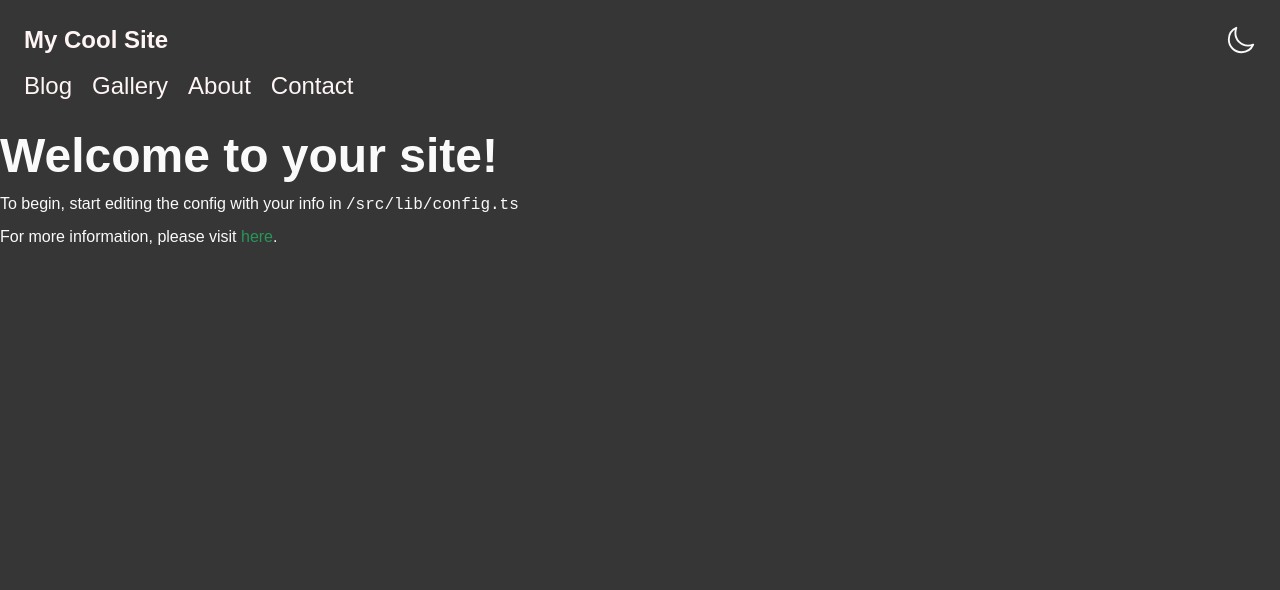
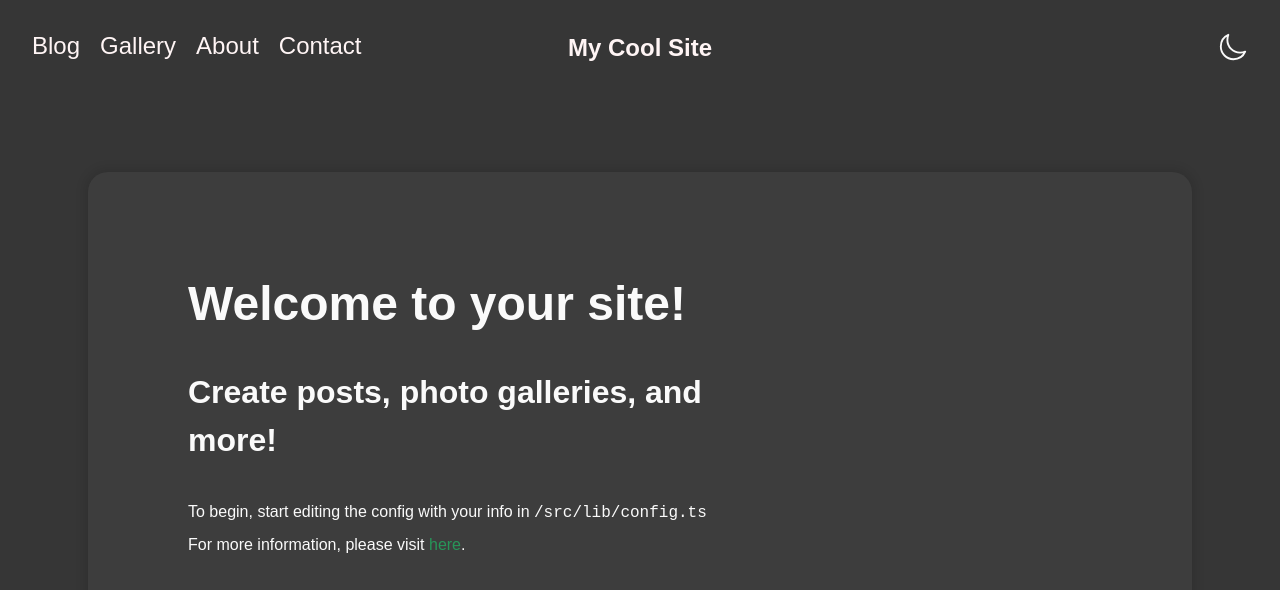
Before and after one commit to gr-eggory/site-template, a SvelteKit app: page / in a window 1280 px wide. Shown: the top 590 px of the page. Built offline with nearby package versions, Linux system fonts and the light colour scheme.

Commit message:
Changing styles and adding scss functions

```diff
--- a/src/lib/components/Header/Header.svelte
+++ b/src/lib/components/Header/Header.svelte
@@ -6,49 +6,40 @@
 
 <header>
 	<nav>
-		<div class="upper">
-			<a href="/" class="site-name">
-				<h3>{siteConfig.title}</h3>
-			</a>
+		<ul>
+			{#each navItems as { route, title } (route)}
+				<NavItem href={route}>{title}</NavItem>
+			{/each}
+		</ul>
+		<a href="/" class="site-name">
+			<h3>{siteConfig.title}</h3>
+		</a>
+		<div class="config">
 			<LightModeToggle />
-		</div>
-		<div class="lower">
-			<ul>
-				{#each navItems as { route, title } (route)}
-					<NavItem href={route}>{title}</NavItem>
-				{/each}
-			</ul>
 		</div>
 	</nav>
 </header>
 
 <style lang="scss">
 	header {
-		padding: var(--spacing-24);
+		padding: var(--spacing-32);
 
 		nav {
-			display: flex;
-			flex-direction: column;
-			justify-content: space-between;
-			gap: var(--spacing-16);
+			display: grid;
+			grid-template-columns: repeat(3, 1fr);
+
+			ul {
+				display: flex;
+				gap: 2rem;
+			}
 
 			.site-name {
+				justify-self: center;
 				font-size: var(--font-32);
 			}
 
-			.upper {
-				display: flex;
-				justify-content: space-between;
-			}
-
-			.lower {
-				display: flex;
-				justify-content: space-between;
-
-				ul {
-					display: flex;
-					gap: 2rem;
-				}
+			.config {
+				justify-self: flex-end;
 			}
 		}
 	}
--- a/src/routes/(site)/+page.svelte
+++ b/src/routes/(site)/+page.svelte
@@ -1,13 +1,54 @@
+<main>
+	<div class="panel">
+		<div class="content">
+			<section class="left">
 				<h1>Welcome to your site!</h1>
-<p>To begin, start editing the config with your info in <code>/src/lib/config.ts</code></p>
+				<h2>Create posts, photo galleries, and more!</h2>
+				<div>
+					<p>
+						To begin, start editing the config with your info in <code>/src/lib/config.ts</code>
+					</p>
 					<p>
 						For more information, please visit <a
 							href="https://github.com/gr-eggory/site-template"
 							target="_blank">here</a
 						>.
 					</p>
+				</div>
+			</section>
+			<section class="right" />
+		</div>
+	</div>
+</main>
 
-<style>
+<style lang="scss">
+	main {
+		padding: var(--spacing-24);
+		width: 90%;
+		margin: 0 auto;
+		margin-top: 5rem;
+
+		.content {
+			padding: 10rem;
+			display: grid;
+			grid-template-columns: 2fr 1fr;
+			height: 100%;
+
+			.left {
+				display: flex;
+				flex-direction: column;
+				justify-content: space-around;
+				gap: var(--spacing-32);
+			}
+		}
+	}
+
+	.panel {
+		background-color: hsl(0, 0%, 24%);
+		border-radius: var(--rounded-20);
+		box-shadow: var(--shadow-md);
+	}
+
 	a {
 		color: var(--clr-primary);
 	}
--- /dev/null
+++ b/src/styles/functions.scss
@@ -0,0 +1,28 @@
+@use "sass:color";
+
+$intensities: (
+	50: 0.85,
+	100: 0.8,
+	200: 0.75,
+	300: 0.6,
+	400: 0.3,
+	600: 0.9,
+	700: 0.75,
+	800: 0.6,
+	900: 0.49,
+);
+
+@function lighten($baseColor, $intensity) {
+}
+
+@function darken($baseColor, $intensity) {
+}
+
+@function shade($hex, $shade) {
+	$intensity: map-get($intensities, $shade);
+
+	@if ($shade < 500) {
+		@return color.lighten($hex, $intensity);
+	}
+	@return color.scale($hex, $lightness: -$intensity);
+}
```
Lines whose indentation alone changed are shown as unchanged.
